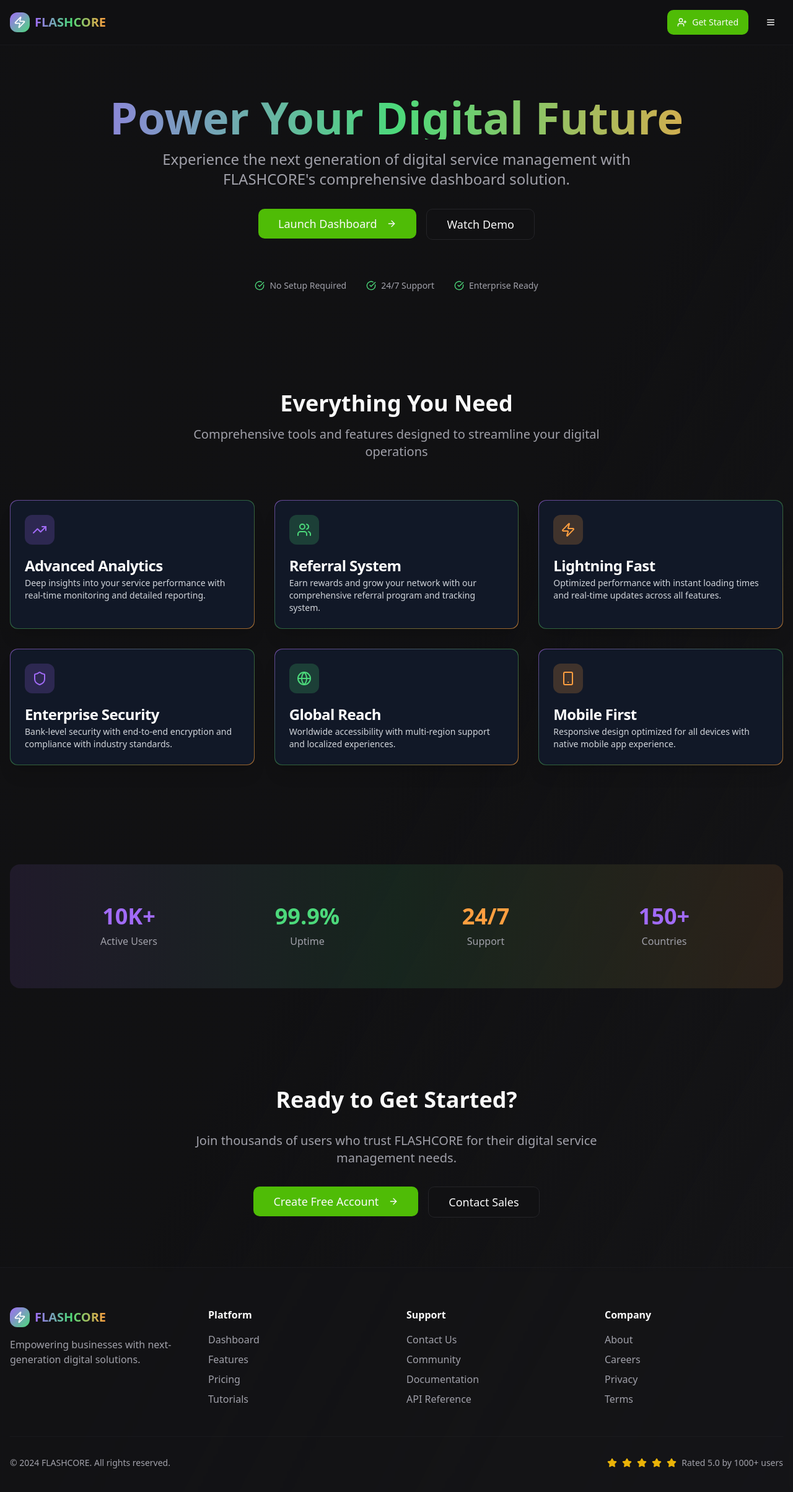
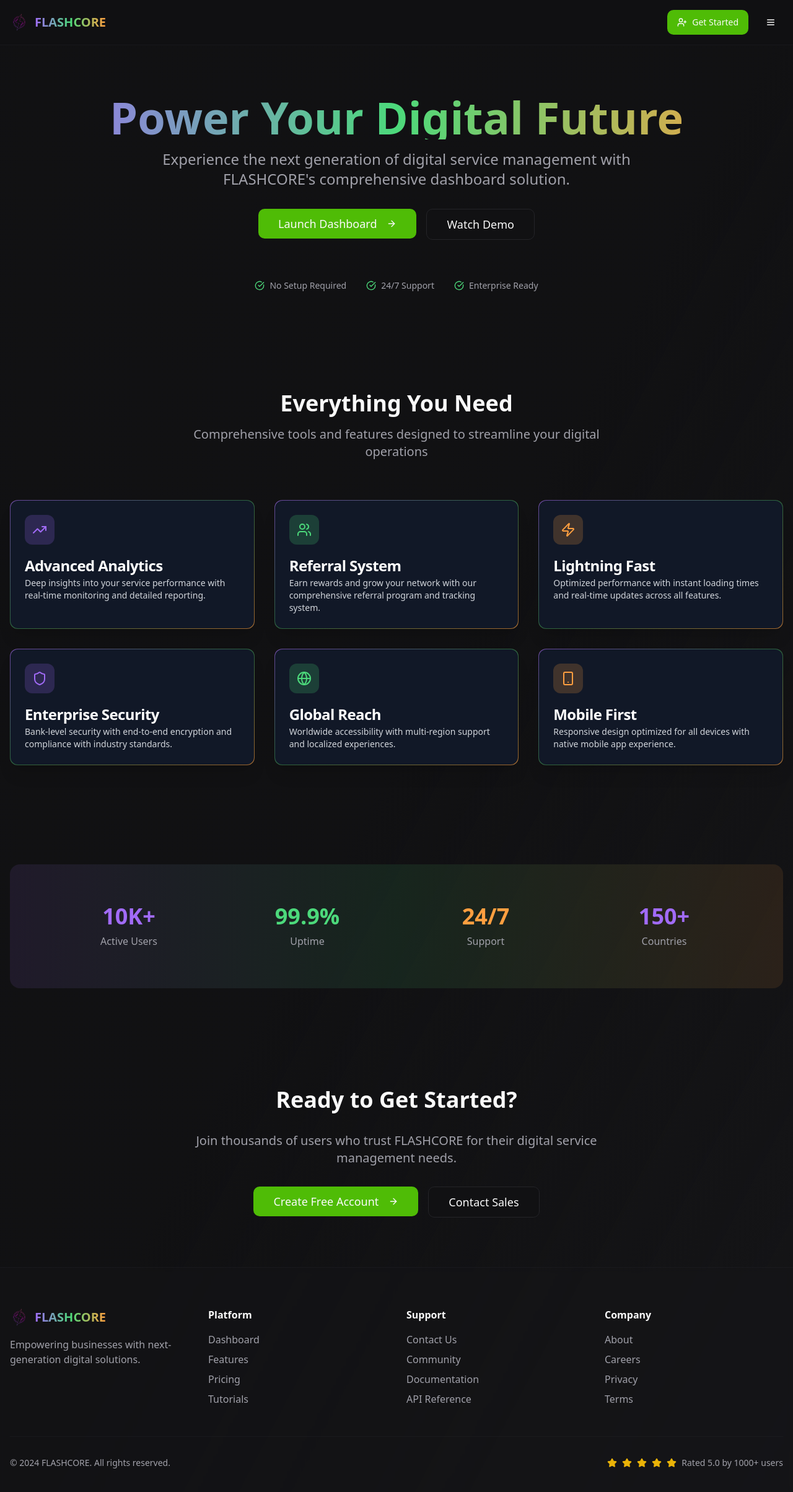
Before and after one commit to 009c0d3/flashcore-pulse-dashboard, a React (Vite) app: page / in a window 1280 px wide. Shown: the top 2408 px of the page at 62% size. Built offline with nearby package versions, Linux system fonts and the light colour scheme.

Commit message:
Replace logo icon with image

```diff
--- a/src/pages/ContactPage.tsx
+++ b/src/pages/ContactPage.tsx
@@ -1,7 +1,7 @@
 
 import React from "react";
 import { Link } from "react-router-dom";
-import { Mail, Phone, MapPin, Send, ArrowLeft, Zap } from "lucide-react";
+import { Mail, Phone, MapPin, Send, ArrowLeft } from "lucide-react";
 import { Button } from "@/components/ui/button";
 import { Input } from "@/components/ui/input";
 import { Textarea } from "@/components/ui/textarea";
@@ -20,8 +20,8 @@ const ContactPage = () => {
         <div className="container mx-auto px-4 py-4">
           <div className="flex items-center justify-between">
             <div className="flex items-center space-x-2">
-              <div className="w-8 h-8 bg-gradient-to-br from-flashcore-purple to-flashcore-green rounded-lg flex items-center justify-center">
-                <Zap className="w-5 h-5 text-white" />
+              <div className="w-8 h-8 rounded-lg flex items-center justify-center">
+                <img src="/lovable-uploads/c6274856-7224-4530-9f45-df3b9949127d.png" alt="FlashCore Logo" className="w-8 h-8" />
               </div>
               <Link to="/" className="text-xl font-bold bg-gradient-to-r from-flashcore-purple via-flashcore-green to-flashcore-orange bg-clip-text text-transparent">
                 FLASHCORE
--- a/src/pages/Index.tsx
+++ b/src/pages/Index.tsx
@@ -1,3 +1,4 @@
+
 import React from "react";
 import { Link } from "react-router-dom";
 import { Button } from "@/components/ui/button";
@@ -13,8 +14,8 @@ const Index = () => {
         <div className="container mx-auto px-4 py-4">
           <div className="flex items-center justify-between">
             <div className="flex items-center space-x-2">
-              <div className="w-8 h-8 bg-gradient-to-br from-flashcore-purple to-flashcore-green rounded-lg flex items-center justify-center">
-                <Zap className="w-5 h-5 text-white" />
+              <div className="w-8 h-8 rounded-lg flex items-center justify-center">
+                <img src="/lovable-uploads/c6274856-7224-4530-9f45-df3b9949127d.png" alt="FlashCore Logo" className="w-8 h-8" />
               </div>
               <Link to="/" className="text-xl font-bold bg-gradient-to-r from-flashcore-purple via-flashcore-green to-flashcore-orange bg-clip-text text-transparent">
                 FLASHCORE
@@ -244,8 +245,8 @@ const Index = () => {
           <div className="grid grid-cols-1 md:grid-cols-4 gap-8">
             <div className="space-y-4">
               <div className="flex items-center space-x-2">
-                <div className="w-8 h-8 bg-gradient-to-br from-flashcore-purple to-flashcore-green rounded-lg flex items-center justify-center">
-                  <Zap className="w-5 h-5 text-white" />
+                <div className="w-8 h-8 rounded-lg flex items-center justify-center">
+                  <img src="/lovable-uploads/c6274856-7224-4530-9f45-df3b9949127d.png" alt="FlashCore Logo" className="w-8 h-8" />
                 </div>
                 <span className="text-xl font-bold bg-gradient-to-r from-flashcore-purple via-flashcore-green to-flashcore-orange bg-clip-text text-transparent">
                   FLASHCORE
```
Also changed, not shown: public/lovable-uploads/c6274856-7224-4530-9f45-df3b9949127d.png (added).
